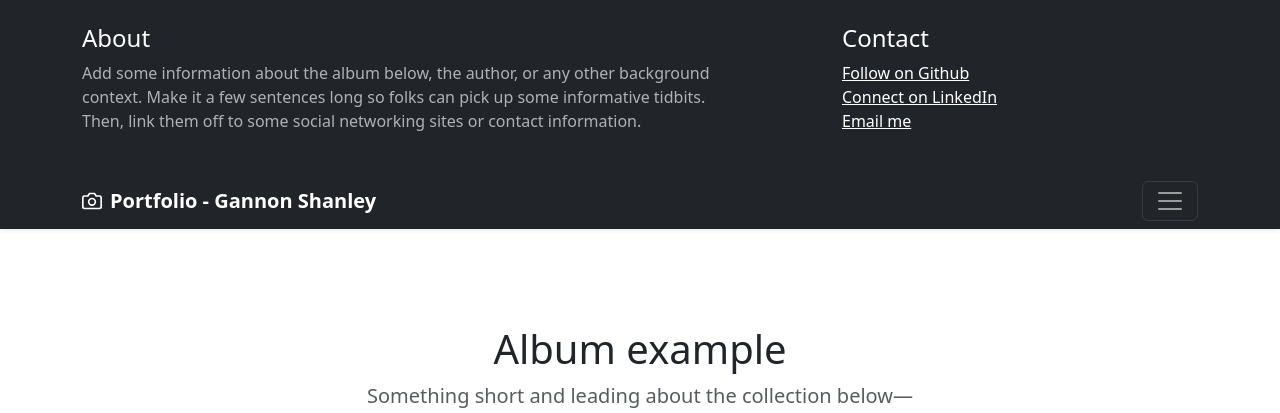
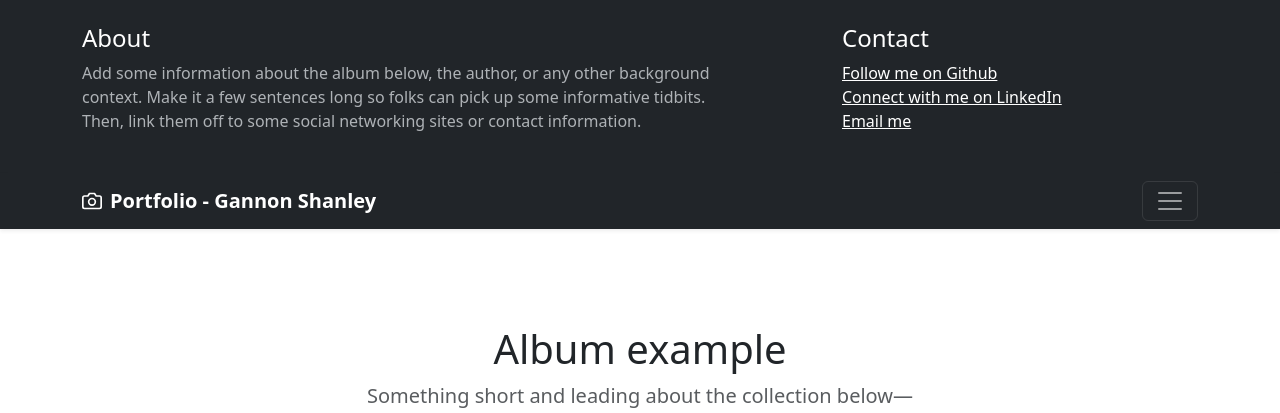
Before and after one commit to SkyfuryX/portfolio, a Django app: page /?next=/new in a window 1280 px wide, after a click that opens the changed part. Shown: the top 413 px of the page. Run offline with Django 5.2, Linux system fonts and the light colour scheme; data that the repository does not hold is empty; parts of the project's set-up code (start-up, migrations or seed data) failed here and were passed over; some libraries are stand-ins or nearby versions.

Commit message:
small updates to base template in nav bar

```diff
--- a/portfolio/templates/base.html
+++ b/portfolio/templates/base.html
@@ -208,13 +208,13 @@
             <div class="col-sm-4 offset-md-1 py-4">
               <h4>Contact</h4>
               <ul class="list-unstyled">
-                <li><a href="https://github.com/SkyfuryX" class="text-white">Follow on Github</a></li>
-                <li><a href="https://www.linkedin.com/in/gannon-shanley/" class="text-white">Connect on LinkedIn</a></li>
+                <li><a href="https://github.com/SkyfuryX" class="text-white" target="_blank">Follow me on Github</a></li>
+                <li><a href="https://www.linkedin.com/in/gannon-shanley/" class="text-white" target="_blank">Connect with me on LinkedIn</a></li>
                 <li><a href="mailto:gannonshanley@gmail.com" class="text-white">Email me</a></li>
                 {% if user.is_authenticated %}
                 </li><form method='post' action="{% url 'logout' %}">
                   {% csrf_token %}
-                  <button type="submit" class="text-button">Logout</button>
+                  <button type="submit" class="btn btn-link">Logout</button>
                 </form></li>
                 {%endif%}
               </ul>
```
